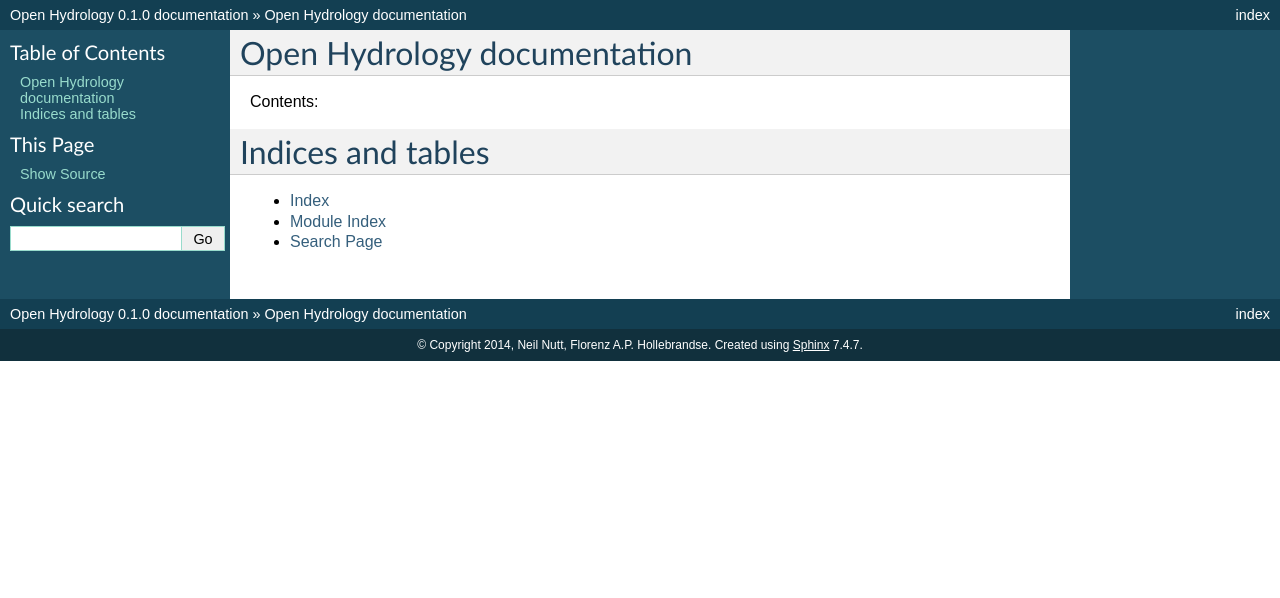
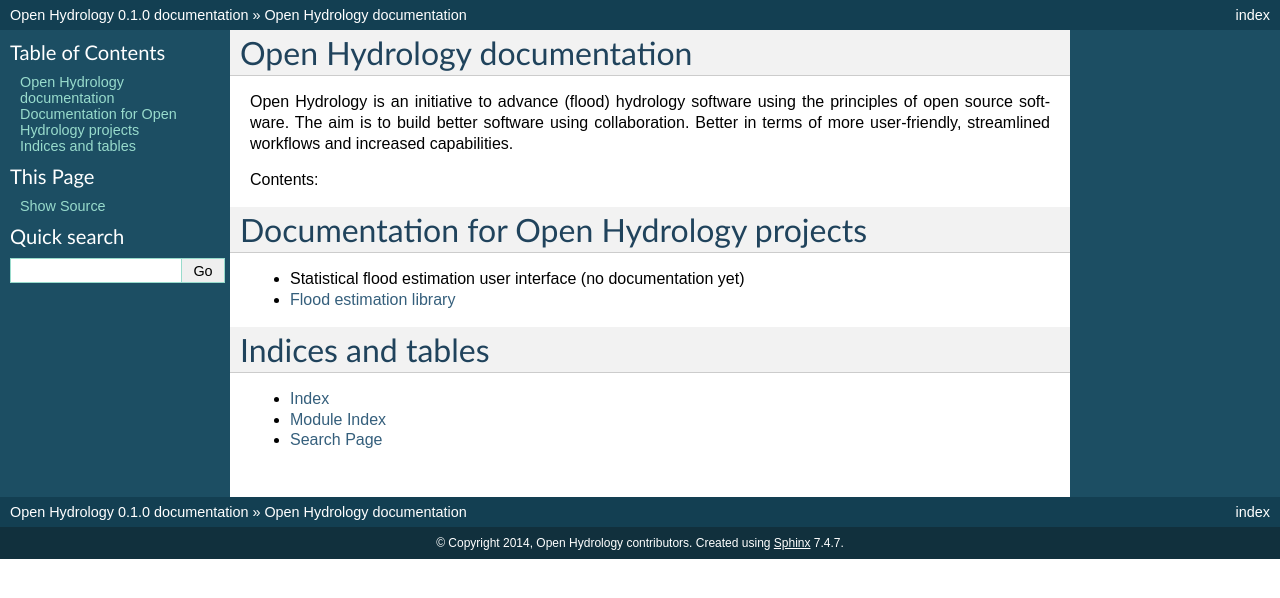
Before and after one commit to OpenHydrology/docs, a Sphinx documentation site: the page built from docs/source/index.rst, in a window 1280 px wide. Shown: the top 598 px of the page. Built offline with Sphinx 7.4.7, drawn with Linux system fonts in a browser that asks for light colours.

Commit message:
Intro + link floodestimation library

```diff
--- a/docs/source/conf.py
+++ b/docs/source/conf.py
@@ -20,7 +20,6 @@
 # add these directories to sys.path here. If the directory is relative to the
 # documentation root, use os.path.abspath to make it absolute, like shown here.
 #sys.path.insert(0, os.path.abspath('.'))
-sys.path.insert(0, os.path.abspath('../..'))
 
 # -- General configuration ------------------------------------------------
 
@@ -49,7 +48,7 @@
 
 # General information about the project.
 project = 'Open Hydrology'
-copyright = '2014, Neil Nutt, Florenz A.P. Hollebrandse'
+copyright = '2014, Open Hydrology contributors'
 
 # The version info for the project you're documenting, acts as replacement for
 # |version| and |release|, also used in various other places throughout the
@@ -202,7 +201,7 @@
 #  author, documentclass [howto, manual, or own class]).
 latex_documents = [
   ('index', 'OpenHydrology.tex', 'Open Hydrology Documentation',
-   'Neil Nutt, Florenz A.P. Hollebrandse', 'manual'),
+   'Open Hydrology contributors', 'manual'),
 ]
 
 # The name of an image file (relative to this directory) to place at the top of
@@ -232,7 +231,7 @@
 # (source start file, name, description, authors, manual section).
 man_pages = [
     ('index', 'openhydrology', 'Open Hydrology Documentation',
-     ['Neil Nutt, Florenz A.P. Hollebrandse'], 1)
+     ['Open Hydrology contributors'], 1)
 ]
 
 # If true, show URL addresses after external links.
@@ -246,7 +245,7 @@
 #  dir menu entry, description, category)
 texinfo_documents = [
   ('index', 'openhydrology', 'Open Hydrology Documentation',
-   'Neil Nutt, Florenz A.P. Hollebrandse', 'openhydrology', 'One line description of project.',
+   'Open Hydrology contributors', 'openhydrology', 'One line description of project.',
    'Miscellaneous'),
 ]
 
--- a/docs/source/index.rst
+++ b/docs/source/index.rst
@@ -1,11 +1,21 @@
 Open Hydrology documentation
 ============================
+
+Open Hydrology is an initiative to advance (flood) hydrology software using the principles of open
+source software. The aim is to build better software using collaboration. Better in terms of more
+user-friendly, streamlined workflows and increased capabilities.
 
 Contents:
 
 .. toctree::
    :numbered:
    :maxdepth: 2
+
+Documentation for Open Hydrology projects
+=========================================
+
+* Statistical flood estimation user interface (no documentation yet)
+* `Flood estimation library <http://open-hydrology.readthedocs.org/projects/floodestimation/>`_
 
 
 Indices and tables
```
